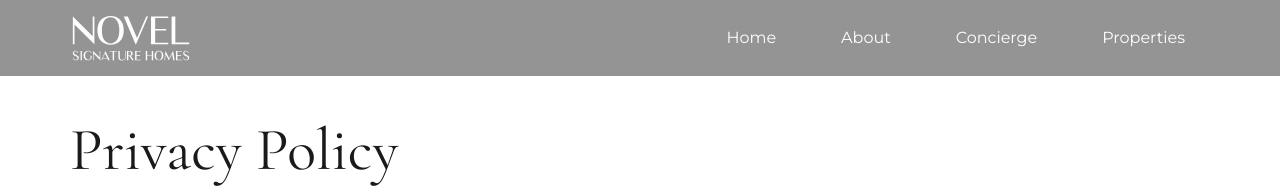
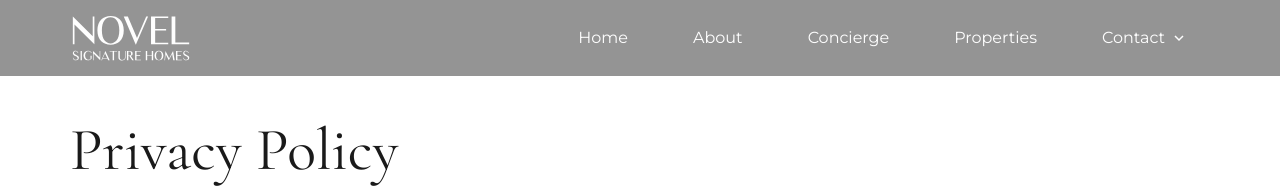
Before and after one commit to Shreyanka-b-m/NSH-Next, a Next.js app: page /privacy-policy in a window 1280 px wide. Shown: the top 188 px of the page. Built offline with nearby package versions, Linux system fonts and the light colour scheme.

Commit message:
feat: implement contact dropdown in header with toggle functionality

```diff
--- a/src/components/layout/Header.css
+++ b/src/components/layout/Header.css
@@ -80,6 +80,91 @@
   transform: scaleX(1);
 }
 
+/* Contact dropdown */
+.header__dropdown {
+  position: relative;
+  display: flex;
+  align-items: stretch;
+}
+
+.header__dropdown-toggle {
+  gap: 8px;
+
+  background: none;
+  border: none;
+
+  cursor: pointer;
+}
+
+.header__dropdown-chevron {
+  transition: transform 0.25s ease;
+}
+
+.header__dropdown--open .header__dropdown-chevron {
+  transform: rotate(180deg);
+}
+
+.header__dropdown-menu {
+  position: absolute;
+  top: 100%;
+  /* Last item in the nav, so anchor to its right edge to stay on screen. */
+  right: 0;
+
+  min-width: 300px;
+  margin: 0;
+  padding: 0;
+  list-style: none;
+
+  background: rgba(26, 26, 26, 0.95);
+  box-shadow: 0 12px 30px rgba(0, 0, 0, 0.35);
+
+  opacity: 0;
+  visibility: hidden;
+  transform: translateY(8px);
+
+  transition:
+    opacity 0.25s ease,
+    transform 0.25s ease,
+    visibility 0.25s;
+}
+
+.header__dropdown--open .header__dropdown-menu {
+  opacity: 1;
+  visibility: visible;
+  transform: translateY(0);
+}
+
+/* Open on hover only for real pointers; touch devices use the click toggle. */
+@media (hover: hover) and (min-width: 921px) {
+  .header__dropdown:hover .header__dropdown-menu {
+    opacity: 1;
+    visibility: visible;
+    transform: translateY(0);
+  }
+
+  .header__dropdown:hover .header__dropdown-chevron {
+    transform: rotate(180deg);
+  }
+}
+
+.header__dropdown-link {
+  display: block;
+  padding: 12px 22px;
+
+  color: var(--color-white);
+  font-family: var(--font-body);
+  font-size: 16px;
+  white-space: nowrap;
+
+  transition: background-color 0.2s ease;
+}
+
+.header__dropdown-link:hover,
+.header__dropdown-link:focus-visible,
+.header__dropdown-link--active {
+  background: #000;
+}
+
 .header__mobile-toggle {
   display: none;
   align-self: center;
@@ -129,8 +214,44 @@
   }
 
   .header__nav--open {
+    max-height: calc(100dvh - 80px);
+    overflow-y: auto;
+    opacity: 1;
+  }
+
+  .header__dropdown {
+    width: 100%;
+    flex-direction: column;
+  }
+
+  .header__dropdown-toggle {
+    justify-content: flex-start;
+  }
+
+  /* Inline accordion on mobile instead of a floating panel. */
+  .header__dropdown-menu {
+    position: static;
+    min-width: 0;
+    max-height: 0;
+    overflow: hidden;
+
+    background: transparent;
+    box-shadow: none;
+    transform: none;
+
+    transition:
+      max-height 0.3s ease,
+      opacity 0.25s ease,
+      visibility 0.3s;
+  }
+
+  .header__dropdown--open .header__dropdown-menu {
     max-height: 400px;
-    opacity: 1;
+  }
+
+  .header__dropdown-link {
+    padding: 12px 20px 12px 36px;
+    white-space: normal;
   }
 
   .header__nav-link {
--- a/src/components/layout/Header.tsx
+++ b/src/components/layout/Header.tsx
@@ -5,7 +5,7 @@
 import Link from 'next/link'
 import './Header.css'
 import Image from 'next/image'
-import { useEffect, useState } from 'react'
+import { useEffect, useRef, useState } from 'react'
 import { usePathname } from 'next/navigation'
 
 const navLinks = [
@@ -15,9 +15,28 @@ const navLinks = [
   { href: '/properties', label: 'Properties' },
 ]
 
+const contactLinks = [
+  { href: 'mailto:info@novelsignaturehomes.com', label: 'info@novelsignaturehomes.com' },
+  { href: 'tel:+16067075050', label: '+1 (606)-707-5050' },
+  { href: '/buy-a-home', label: 'Buy A Home' },
+  { href: '/trade-inquiry', label: 'Trade Inquiry' },
+  { href: '/other-inquiries', label: 'Other Inquiries' },
+]
+
 export default function Header() {
   const [isMenuOpen, setIsMenuOpen] = useState(false)
+  const [isContactOpen, setIsContactOpen] = useState(false)
+  const contactRef = useRef<HTMLDivElement>(null)
   const pathname = usePathname()
+
+  const isContactActive = contactLinks.some(
+    ({ href }) => href.startsWith('/') && pathname.startsWith(href),
+  )
+
+  const closeMenus = () => {
+    setIsMenuOpen(false)
+    setIsContactOpen(false)
+  }
 
   useEffect(() => {
     document.body.style.overflow = isMenuOpen ? 'hidden' : ''
@@ -25,6 +44,25 @@ export default function Header() {
       document.body.style.overflow = ''
     }
   }, [isMenuOpen])
+
+  // Close the click-opened dropdown on outside click or Escape.
+  useEffect(() => {
+    if (!isContactOpen) return
+
+    const onPointerDown = (e: PointerEvent) => {
+      if (!contactRef.current?.contains(e.target as Node)) setIsContactOpen(false)
+    }
+    const onKeyDown = (e: KeyboardEvent) => {
+      if (e.key === 'Escape') setIsContactOpen(false)
+    }
+
+    document.addEventListener('pointerdown', onPointerDown)
+    document.addEventListener('keydown', onKeyDown)
+    return () => {
+      document.removeEventListener('pointerdown', onPointerDown)
+      document.removeEventListener('keydown', onKeyDown)
+    }
+  }, [isContactOpen])
 
   return (
     <header className="header">
@@ -41,12 +79,63 @@ export default function Header() {
                 key={href}
                 href={href}
                 className={`header__nav-link ${isActive ? 'header__nav-link--active' : ''}`}
-                onClick={() => setIsMenuOpen(false)}
+                onClick={closeMenus}
               >
                 {label}
               </Link>
             )
           })}
+
+          <div
+            ref={contactRef}
+            className={`header__dropdown ${isContactOpen ? 'header__dropdown--open' : ''}`}
+          >
+            <button
+              type="button"
+              className={`header__nav-link header__dropdown-toggle ${isContactActive ? 'header__nav-link--active' : ''}`}
+              aria-haspopup="true"
+              aria-expanded={isContactOpen}
+              aria-controls="header-contact-menu"
+              onClick={() => setIsContactOpen((open) => !open)}
+            >
+              Contact
+              <svg
+                className="header__dropdown-chevron"
+                width="12"
+                height="12"
+                viewBox="0 0 12 12"
+                aria-hidden="true"
+              >
+                <path d="M2 4l4 4 4-4" fill="none" stroke="currentColor" strokeWidth="1.5" />
+              </svg>
+            </button>
+
+            <ul id="header-contact-menu" className="header__dropdown-menu">
+              {contactLinks.map(({ href, label }) => {
+                const isInternal = href.startsWith('/')
+                const isActive = isInternal && pathname.startsWith(href)
+                const className = `header__dropdown-link ${isActive ? 'header__dropdown-link--active' : ''}`
+                return (
+                  <li key={href}>
+                    {isInternal ? (
+                      <Link
+                        href={href}
+                        className={className}
+                        aria-current={isActive ? 'page' : undefined}
+                        onClick={closeMenus}
+                      >
+                        {label}
+                      </Link>
+                    ) : (
+                      <a href={href} className={className} onClick={closeMenus}>
+                        {label}
+                      </a>
+                    )}
+                  </li>
+                )
+              })}
+            </ul>
+          </div>
         </nav>
 
         <button
```
